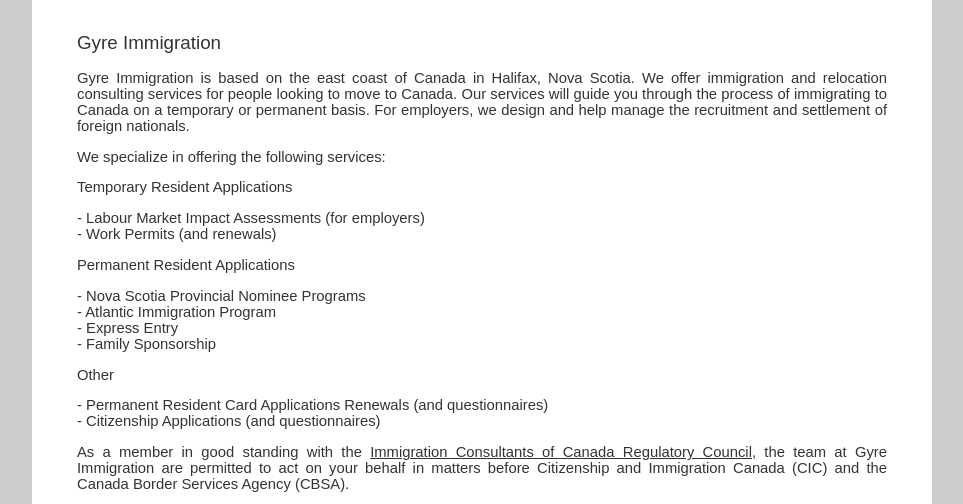
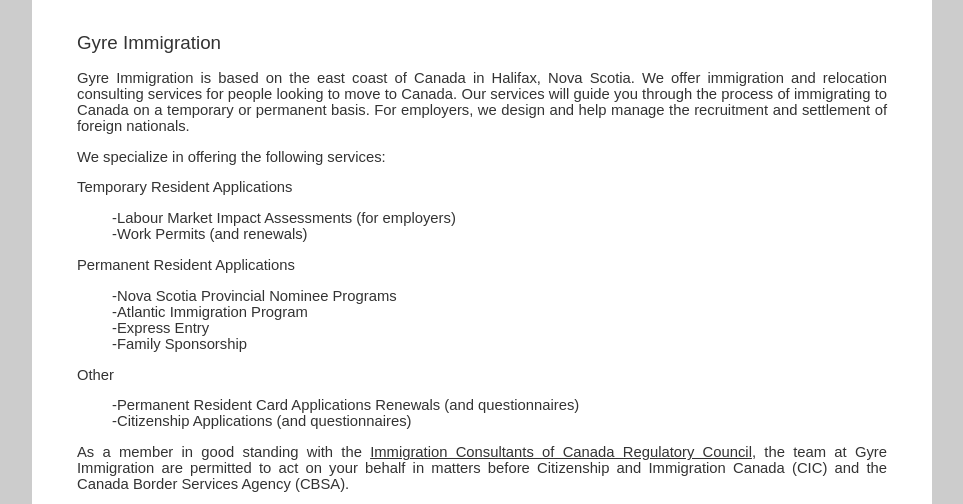
Before and after one commit to Bojchin/gyre.ca, a plain HTML site: page gyreimmigration.ca/index.html in a window 1280 px wide. Shown: the part 239-743 px from the top of the page, without its empty margins (158-1121 px from the left). Drawn offline with Linux system fonts and the light colour scheme; files whose address does not match are found by name.

Commit message:
Creating lists

```diff
--- a/gyreimmigration.ca/gyre.css
+++ b/gyreimmigration.ca/gyre.css
@@ -123,7 +123,7 @@ ul.v-menu {
 
 /* Dashed List */
 ul.dash {
-	list-style-type:symbols(-);
+	list-style-type:"-";
 	font-size: calc(12px + 0.35vh);
 }
 
--- a/gyreimmigration.ca/index.html
+++ b/gyreimmigration.ca/index.html
@@ -14,7 +14,7 @@
 
 	<script>
 
-		for (let i = 0; i < 8; i++){
+		for (let i = 0; i < 8; i++) {
 			window.addEvent('domready', function () {
 				//-vertical
 
@@ -66,8 +66,8 @@
 		<tr>
 			<td>&nbsp;</td>
 			<!--<a href="http://www.gyreimmigration.ca">-->
-			<td align="center"><a href="index.html"><img src="images/gyreimmlogo.png" width="400"
-						height="168" border="0" /></a></td>
+			<td align="center"><a href="index.html"><img src="images/gyreimmlogo.png" width="400" height="168"
+						border="0" /></a></td>
 			<td>&nbsp;</td>
 		</tr>
 		<tr bgcolor="#EEEEEE">
@@ -93,21 +93,31 @@
 					<br />
 					Gyre Immigration is based on the east coast of Canada in Halifax, Nova Scotia. We offer immigration
 					and relocation consulting services for people looking to move to Canada. Our services will guide you
-					through the process of immigrating to Canada on a temporary or permanent basis. For employers, we design
+					through the process of immigrating to Canada on a temporary or permanent basis. For employers, we
+					design
 					and help manage the recruitment and settlement of foreign nationals.
 				</p>
 				<p>We specialize in offering the following services:</p>
-				<p>Temporary Resident Applications</p>
-				<p> - Labour Market Impact Assessments (for employers)<br />
-					- Work Permits (and renewals)</p>
-				<p>Permanent Resident Applications </p>
-				<p> - Nova Scotia Provincial Nominee Programs <br />
-					- Atlantic Immigration Program <br />
-					- Express Entry <br />
-					- Family Sponsorship </p>
-				<p>Other</p>
-				<p> - Permanent Resident Card Applications Renewals (and questionnaires) <br />
-					- Citizenship Applications (and questionnaires) </p>
+				<p>Temporary Resident Applications
+				<ul class="dash">
+					<li>Labour Market Impact Assessments (for employers)</li>
+					<li>Work Permits (and renewals)</li>
+				</ul>
+				</p>
+				<p>Permanent Resident Applications
+				<ul class="dash">
+					<li>Nova Scotia Provincial Nominee Programs</li>
+					<li>Atlantic Immigration Program</li>
+					<li>Express Entry</li>
+					<li>Family Sponsorship</li>
+				</ul>
+				</p>
+				<p>Other
+				<ul class="dash">
+					<li>Permanent Resident Card Applications Renewals (and questionnaires)</li>
+					<li>Citizenship Applications (and questionnaires)</li>
+				</ul>
+				</p>
 				<p> As a member in good standing with the <a href="http://www.iccrc-crcic.ca?setLanCookie=En"
 						target="_blank"><u>Immigration Consultants of Canada Regulatory Council</u></a>, the team at
 					Gyre Immigration are permitted to act on your behalf in matters before Citizenship and Immigration
```
Lines whose indentation alone changed are shown as unchanged.
